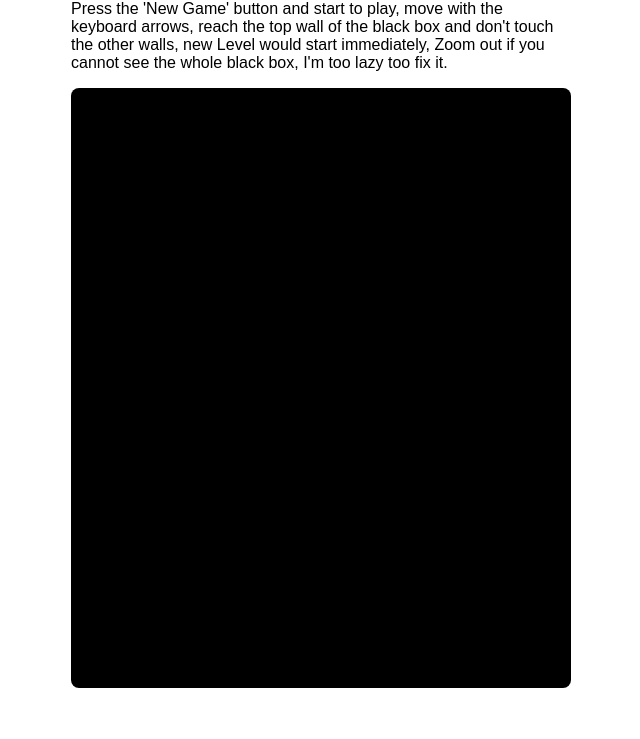
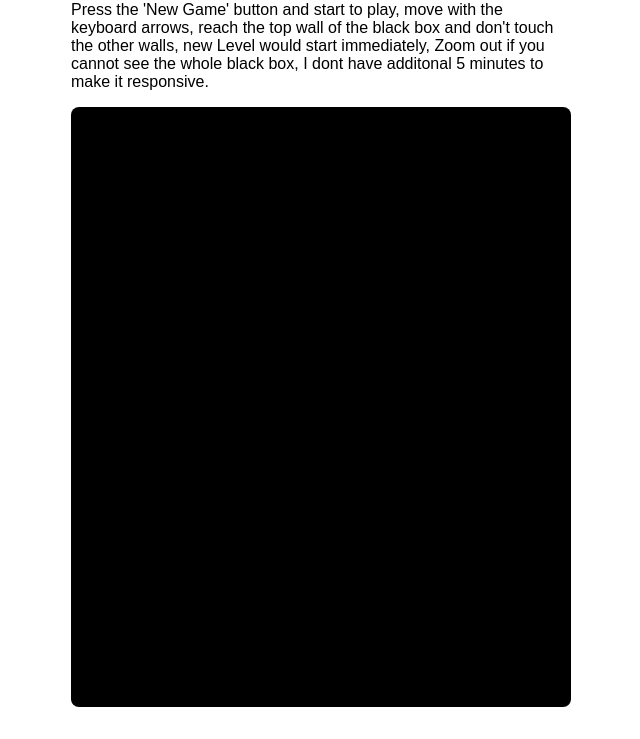
Before and after one commit to eylonshm/BallsRace, a website built with Parcel: page src/index.html in a window 1280 px wide. Shown: the part 61-800 px from the top of the page, without its empty margins (319-959 px from the left). Built offline with nearby package versions, Linux system fonts and the light colour scheme.

Commit message:
Edit instructions

```diff
--- a/src/index.html
+++ b/src/index.html
@@ -21,7 +21,8 @@
           Press the 'New Game' button and start to play, move with the keyboard
           arrows, reach the top wall of the black box and don't touch the other
           walls, new Level would start immediately, Zoom out if you cannot see
-          the whole black box, I'm too lazy too fix it.
+          the whole black box, I dont have additonal 5 minutes to make it
+          responsive.
         </p>
       </div>
       <canvas
@@ -59,7 +60,7 @@
       display: flex;
       flex-direction: column;
       width: var(--width);
-      margin-top: 90px;
+      margin-top: 110px;
     }
 
     .instructions {
```
